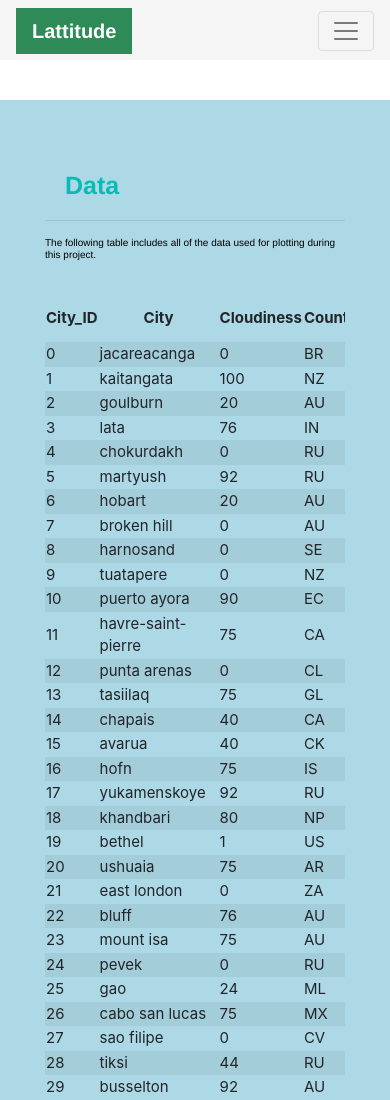
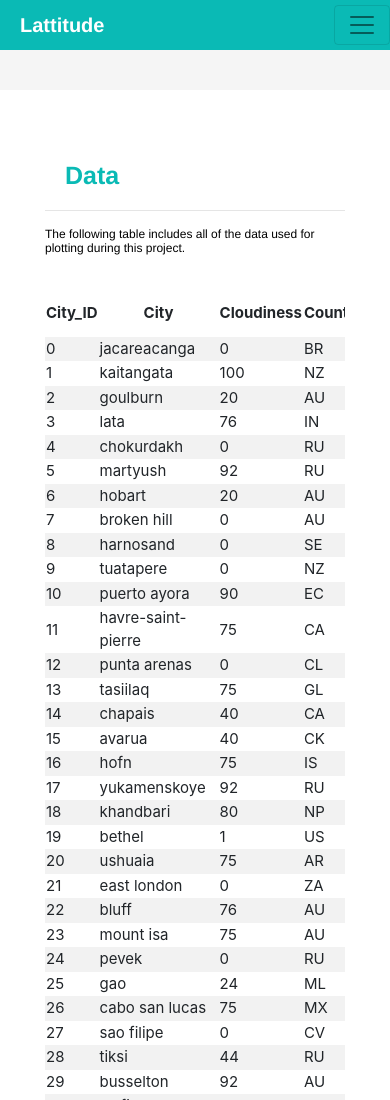
Before and after one commit to fannie-chang/Web-Design-Challenge, a plain HTML site: page data.html in a window 390 px wide. Shown: the top 1100 px of the page. Drawn offline with nearby package versions, Linux system fonts and the light colour scheme.

Commit message:
update styles css

```diff
--- a/styles.css
+++ b/styles.css
@@ -25,8 +25,8 @@ h2  {
 
 background: #0ABAB5;
 color:  white !important;
-margin: 0px;
-padding: inherit;
+margin-left: 10px;
+padding: 10px;
 font-weight:  bold;
 font-family:  Helvetica, sans-serif;
 
@@ -79,28 +79,33 @@ table{
 }
 
 
-
-
 h4{
 	color:  black;
-	font-size: 10px;
+	font-size: 12px;
 	font-family: Helvetica, sans-serif;
 
 	margin-bottom: 10px;
 
 }
 
-@media (max-width: 600px) {
+
+
+@media (max-width: 767px) {
 	.box {
-    background: lightblue;
+    background: white;
   }
   .navbar-brand{
-  	background-color: seagreen;
+  	background-color: #0ABAB5;
   }
 
   body {
 
-background-color: white;
+background-color: whitesmoke;
 
 
 }
+.navbar {
+	background: #0ABAB5!important;
+	padding: inherit;
+
+}
```
